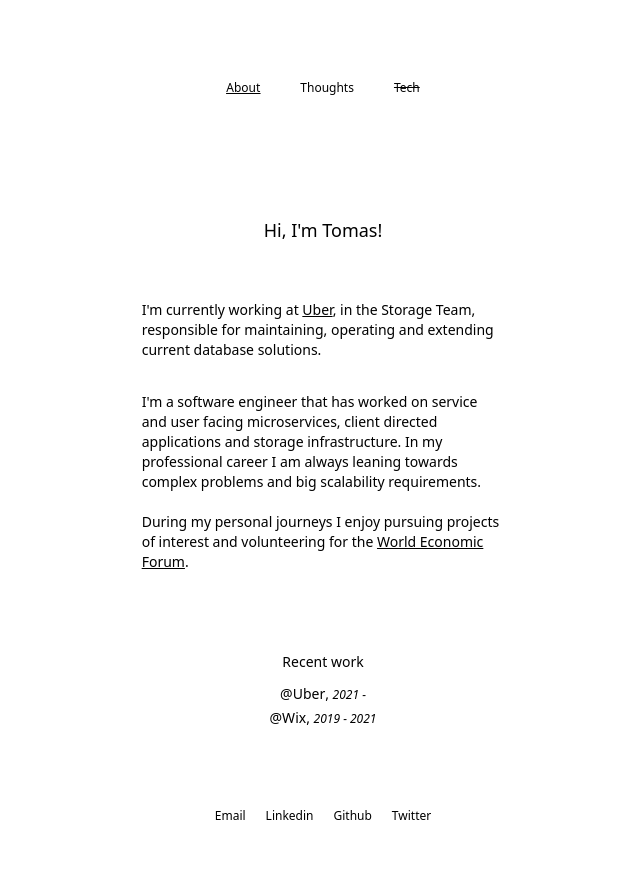
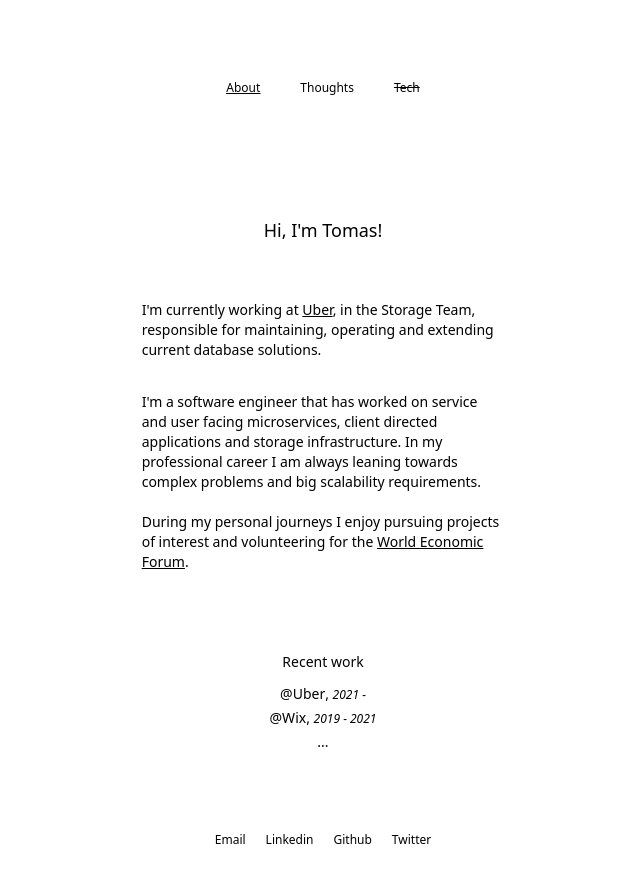
Before and after one commit to adtm/blog, a Next.js app: page / in a window 1280 px wide. Shown: the top 882 px of the page, without its empty margins (317-957 px from the left). Built offline with nearby package versions, Linux system fonts and the light colour scheme.

Commit message:
feat: add recent work multiple dots

```diff
--- a/components/Recent/Recent.tsx
+++ b/components/Recent/Recent.tsx
@@ -31,6 +31,7 @@ const RecentWorks = ({ works }: RecentWorksProps) => (
         , <span className="text-xs italic">{recent.year}</span>
       </p>
     ))}
+    <p>...</p>
   </>
 )
 
```
